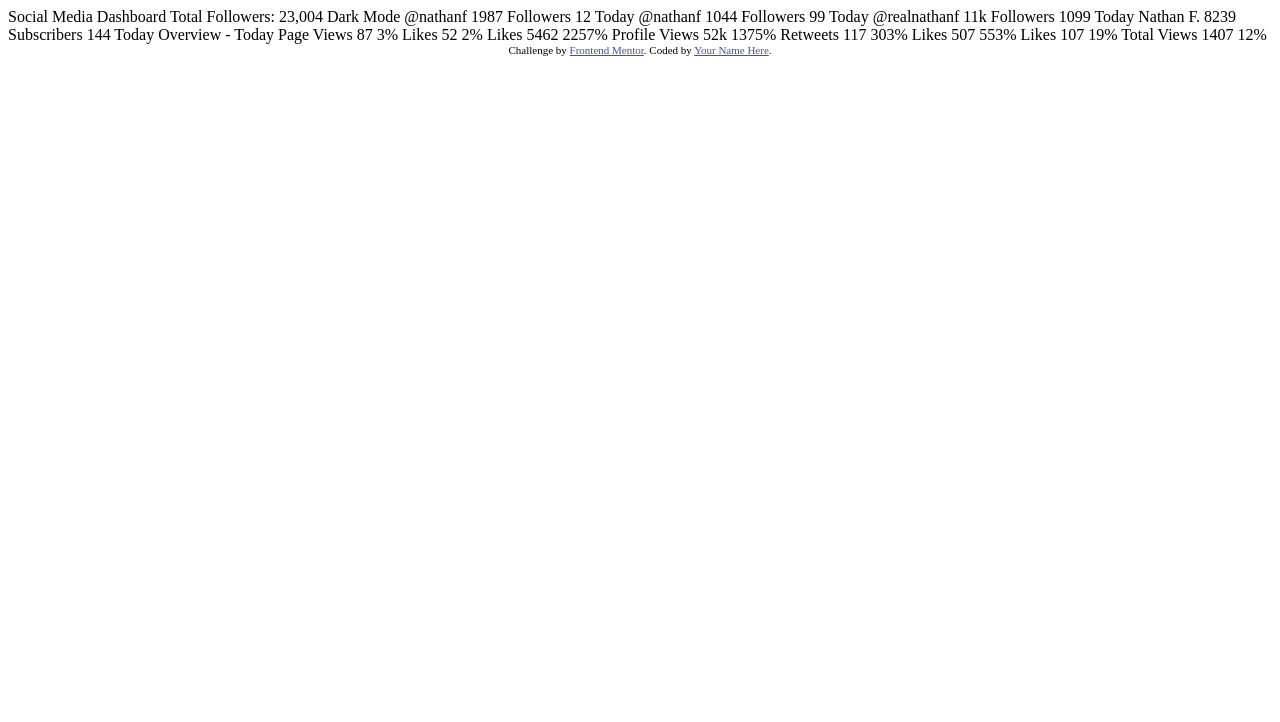
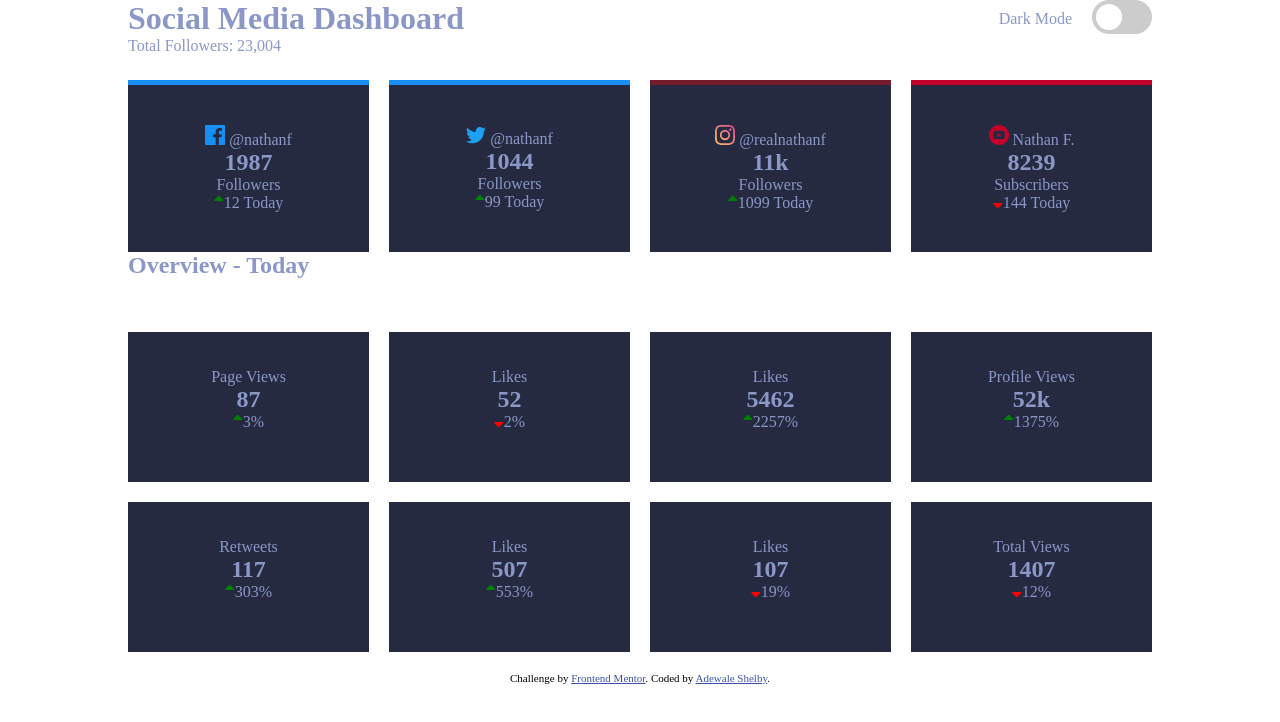
Before and after one commit to shelby-code/social-media-dashboard, a plain HTML site: page index.html in a window 1280 px wide. Drawn offline with Linux system fonts and the light colour scheme.

Commit message:
added javascript toggle effect

```diff
--- a/app.js
+++ b/app.js
@@ -0,0 +1,7 @@
+const toggleSwitch = document.getElementById('toggleSwitch');
+
+
+toggleSwitch.addEventListener('click', function(){
+    document.body.classList.toggle('dark');
+
+})
--- a/index.html
+++ b/index.html
@@ -3,85 +3,122 @@
 <head>
   <meta charset="UTF-8">
   <meta name="viewport" content="width=device-width, initial-scale=1.0"> <!-- displays site properly based on user's device -->
-
+  <link rel="stylesheet" href="https://cdnjs.cloudflare.com/ajax/libs/font-awesome/5.14.0/css/all.css">
+  <link rel="stylesheet" href="style.css">
   <link rel="icon" type="image/png" sizes="32x32" href="./images/favicon-32x32.png">
 
   <title>Frontend Mentor | [Challenge Name Here]</title>
 
   <!-- Feel free to remove these styles or customise in your own stylesheet 👍 -->
-  <style>
-    .attribution { font-size: 11px; text-align: center; }
-    .attribution a { color: hsl(228, 45%, 44%); }
-  </style>
+
 </head>
 <body>
-
-  Social Media Dashboard
-  Total Followers: 23,004
-
-  Dark Mode
+  <div class="container">
+    <div class="header">
+      <div class="title">
+        <h1>Social Media Dashboard</h1>
+        <p>Total Followers: 23,004</p>
+      </div>
+      <div class="background">
+        <p>Dark Mode</p>
+        <label class="switch">
+          <input type="checkbox" id="toggleSwitch">
+          <div class="slider round"></div>
+      </label>
+      </div>
+    </div>
 
 
+    <div class="display1">
+      <div class="facebook">
+        <p><img src="./images/icon-facebook.svg" alt=""> </i> @nathanf</p>
+        <p class="numbers">1987</p>
+        <p>Followers</p>
+        <p><i class="fas fa-sort-up"></i>12 Today</p>
+      </div>
 
-  @nathanf
-  1987
-  Followers
-  12 Today
+      <div class="twitter">
+        <p><img src="./images/icon-twitter.svg" alt=""> @nathanf</p>
+        <p class="numbers">1044</p>
+        <p>Followers</p>
+        <p><i class="fas fa-sort-up"></i>99 Today</p>
+      </div>
 
-  @nathanf
-  1044
-  Followers
-  99 Today
+      <div class="instagram">
+        <p><img src="./images/icon-instagram.svg" alt=""> @realnathanf</p>
+        <p class="numbers">11k</p>
+        <p>Followers</p>
+        <p><i class="fas fa-sort-up"></i>1099 Today</p>
+      </div>
 
-  @realnathanf
-  11k
-  Followers
-  1099 Today
+      <div class="youtube">
+        <p> <img src="./images/icon-youtube.svg" alt=""> Nathan F.</p>
+        <p class="numbers">8239</p>
+        <p>Subscribers</p>
+        <p><i class="fas fa-sort-down"></i>144 Today</p>
+      </div>
+    </div>
 
-  Nathan F.
-  8239
-  Subscribers
-  144 Today
+    <div class="header2">
+      <h2>Overview - Today</h2>
+    </div>
 
+    <div class="display2">
+      <div class="fb1">
+        <p>Page Views</p>
+        <p class="numbers">87</p>
+        <p><i class="fas fa-sort-up"></i>3%</p>
+      </div>
 
+      <div class="fb2">
+        <p>Likes</p>
+        <p class="numbers">52</p>
+        <p><i class="fas fa-sort-down"></i>2%</p>
+      </div>
 
-  Overview - Today
+      <div class="inst1">
+        <p>Likes</p>
+        <p class="numbers">5462</p>
+        <p><i class="fas fa-sort-up"></i>2257%</p>
+      </div>
 
-  Page Views
-  87
-  3%
+      <div class="inst2">
+        <p>Profile Views</p>
+        <p class="numbers">52k</p>
+        <p><i class="fas fa-sort-up"></i>1375%</p>
+      </div>
 
-  Likes
-  52
-  2%
+      <div class="twit1">
+        <p>Retweets</p>
+        <p class="numbers">117</p>
+        <p><i class="fas fa-sort-up"></i>303%</p>
+      </div>
 
-  Likes
-  5462
-  2257%
+      <div class="twit2">
+        <p>Likes</p>
+        <p class="numbers">507</p>
+        <p><i class="fas fa-sort-up"></i>553%</p>
+      </div>
 
-  Profile Views
-  52k
-  1375%
+      <div class="you1">
+        <p>Likes</p>
+        <p class="numbers">107</p>
+        <p><i class="fas fa-sort-down"></i>19%</p>
+      </div>
 
-  Retweets
-  117
-  303%
+      <div class="you2">
+        <p>Total Views</p>
+        <p class="numbers">1407</p>
+        <p><i class="fas fa-sort-down"></i>12%</p>
+      </div>
+    </div>
+  </div>
 
-  Likes
-  507
-  553%
-
-  Likes
-  107
-  19%
-
-  Total Views
-  1407
-  12%
 
   <div class="attribution">
     Challenge by <a href="https://www.frontendmentor.io?ref=challenge" target="_blank">Frontend Mentor</a>.
-    Coded by <a href="#">Your Name Here</a>.
+    Coded by <a href="#">Adewale Shelby</a>.
   </div>
 </body>
+<script src="app.js"></script>
 </html>
--- a/style.css
+++ b/style.css
@@ -0,0 +1,207 @@
+.attribution { font-size: 11px; text-align: center;
+                margin-top: 20px; }
+.attribution a { color: hsl(228, 45%, 44%); }
+
+*{
+    margin: 0;
+    padding: 0;
+    box-sizing: border-box;
+}
+
+.background{
+    display: flex;
+}
+
+.background p{
+    margin: 10px 20px 0px 0px;
+}
+
+.switch {
+    position: relative;
+    display: inline-block;
+    width: 60px;
+    height: 34px;
+
+}
+/* Hide default HTML checkbox */
+
+.switch input {
+    display: none;
+}
+/* The slider */
+
+.slider {
+    position: absolute;
+    cursor: pointer;
+    top: 0;
+    left: 0;
+    right: 0;
+    bottom: 0;
+    background-color: #ccc;
+    -webkit-transition: .4s;
+    transition: .4s;
+}
+.slider:before {
+    position: absolute;
+    content: "";
+    height: 26px;
+    width: 26px;
+    left: 4px;
+    bottom: 4px;
+    background-color: white;
+    -webkit-transition: .4s;
+    transition: .4s;
+}
+input:checked + .slider {
+    background-color: #2196F3;
+}
+input:focus + .slider {
+    box-shadow: 0 0 1px #2196F3;
+}
+input:checked + .slider:before {
+    -webkit-transform: translateX(26px);
+    -ms-transform: translateX(26px);
+    transform: translateX(26px);
+}
+/* Rounded sliders */
+
+.slider.round {
+    border-radius: 34px;
+}
+.slider.round:before {
+    border-radius: 50%;
+}
+
+body.dark{
+    /* color: whitesmoke; */
+    background-color:  hsl(230, 17%, 14%);
+}
+
+.container{
+    width: 80%;
+    color: hsl(228, 34%, 66%);
+    margin: auto;
+    cursor: pointer;
+}
+
+
+
+.header{
+    display: flex;
+    justify-content: space-between;
+    height: 10vh;
+}
+
+.display1{
+    /* height: 30vh; */
+    display: grid;
+    grid-template-columns: 1fr 1fr 1fr 1fr;
+    grid-gap: 20px;
+
+    text-align: center;
+}
+
+.numbers{
+    font-weight: 900;
+    font-size: x-large;
+}
+
+.display2{
+    height: 40vh;
+    display: grid;
+
+    grid-template-columns: 1fr 1fr 1fr 1fr;
+    grid-template-rows: 1fr 1fr;
+    grid-gap: 20px;
+    text-align: center;
+    /* background-color: hsl(228, 28%, 20%); */
+
+}
+
+.facebook, .twitter, .instagram, .youtube{
+    /* height: 100%;
+    width: 100%; */
+   /* background-color: chartreuse; */
+
+
+   align-content: center;
+   background-color: hsl(228, 28%, 20%);
+}
+
+.fa-sort-up{
+    color: green;
+}
+
+.fa-sort-down{
+    color: red;
+}
+.facebook, .twitter{
+    padding: 40px;
+    border-top: 5px solid hsl(208, 92%, 53%);
+}
+
+.instagram{
+    border-top: 5px solid rgba(255, 0, 0, 0.363);
+    padding: 40px;
+}
+
+.youtube{
+    border-top: 5px solid hsl(348, 97%, 39%);
+    padding: 40px;
+}
+.header2{
+    height: 10vh;
+}
+
+.fb1, .fb2, .inst1, .inst2, .twit1, .twit2, .you1, .you2{
+    background-color: hsl(228, 28%, 20%);
+    padding-top: 15%;
+    width: 100%;
+}
+
+@media(max-width: 475px){
+    .display1{
+        display: grid;
+        grid-template-columns: 1fr;
+        grid-template-rows: 1fr 1fr 1fr 1fr;
+    }
+
+    .display2{
+        display: grid;
+        grid-template-columns: 1fr;
+    }
+
+    .fb1, .fb2, .inst1, .inst2, .twit1, .twit2, .you1, .you2{
+        padding: 30px;
+    }
+
+    .facebook, .twitter, .instagram, .youtube{
+        padding: 40px;
+    }
+
+    .header{
+        display: flex;
+    }
+
+    h1{
+        font-size: x-large;
+    }
+
+    h2{
+
+        margin-top: 30px;
+        margin-bottom: 0px;
+    }
+    body{
+        position: relative;
+    }
+    .attribution{
+        /* position: absolute;
+        top: 165%; */
+        text-align: center;
+        align-self: center;
+        margin: 0 auto;
+        position: absolute;
+        top: 165%;
+    }
+}
```
Also changed, not shown: 1 other file.
